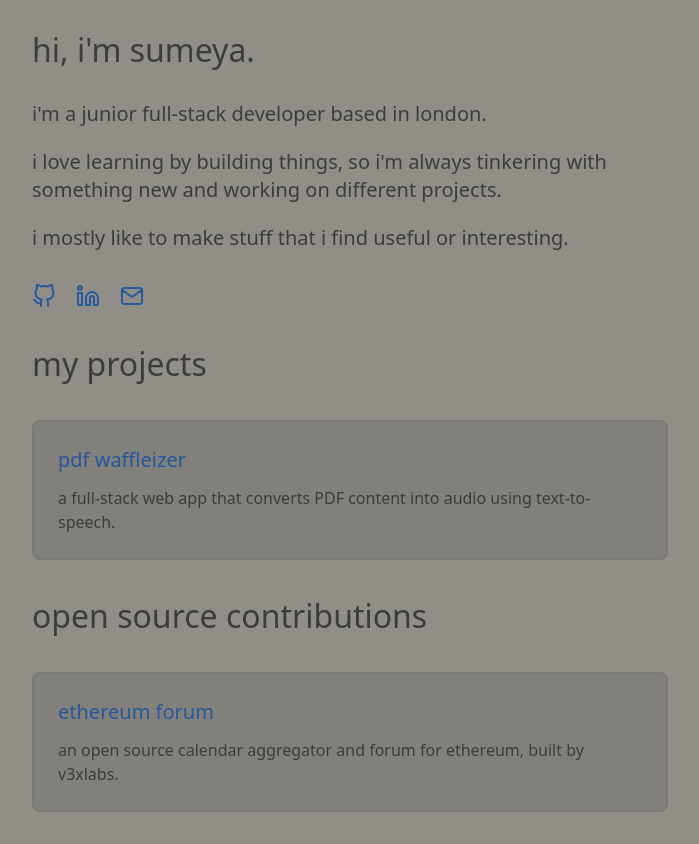
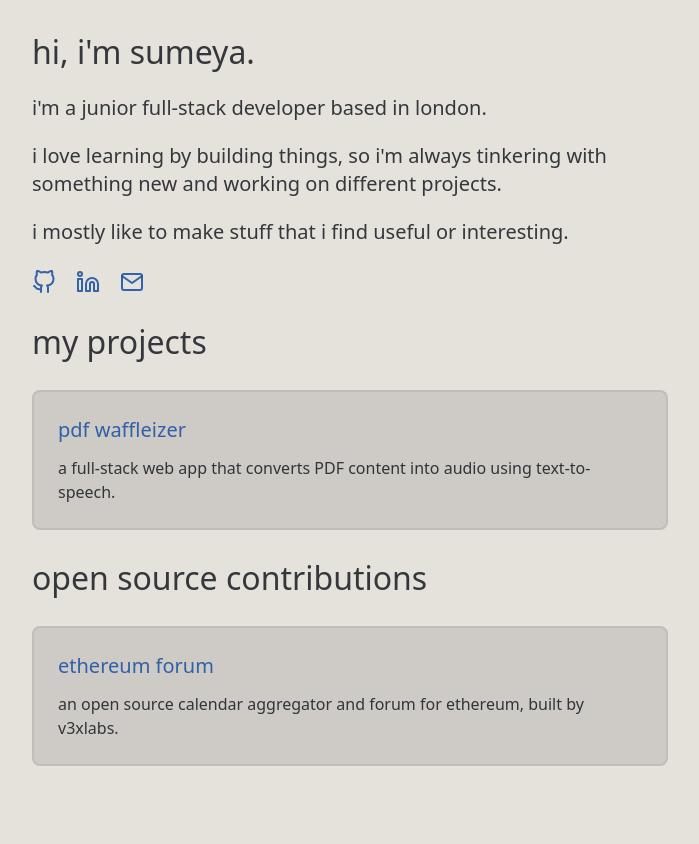
Before and after one commit to sumeyacodes/sumeya.dev, a React (Vite) app: page / in a window 1280 px wide. Shown: the whole page, without its empty margins (290-989 px from the left). After the commit the page ends 800 px from the top, so only its background shows below. Built offline with nearby package versions, Linux system fonts and the light colour scheme.

Commit message:
update css theme and project cards

```diff
--- a/src/App.tsx
+++ b/src/App.tsx
@@ -5,7 +5,7 @@ import { myProjects, openSourceProjects } from "./util/content";
 
 export default function App() {
   return (
-    <main className="space-y-8">
+    <main className="space-y-6">
       <h1 className="text-4xl">hi, i'm sumeya.</h1>
       <Bio />
       <SocialLinks />
--- a/src/components/project-cards.tsx
+++ b/src/components/project-cards.tsx
@@ -4,18 +4,15 @@ export function Cards({ projects }: { projects: Projects[] }) {
   return (
     <section className="w-full space-y-5">
       {projects.map((project, index) => (
-        <article
+        <a
           key={index}
-          className="backdrop-brightness-90 border-2 border-secondary/10 hover:border-accent/40 p-6 rounded-lg transition-all duration-200 group">
-          <a href={project.url} className="space-y-3">
-            <h3 className="text-xl text-accent transition-colors duration-200">
-              {project.title}
-            </h3>
-            <p className="text-primary transition-colors duration-200">
-              {project.description}
-            </p>
-          </a>
-        </article>
+          href={project.url}
+          className="block space-y-3 backdrop-brightness-90 border-2 border-secondary/10 hover:border-accent/30 p-6 rounded-lg transition-all duration-150 group">
+          <h3 className="text-xl text-accent transition-colors duration-200">
+            {project.title}
+          </h3>
+          <p>{project.description}</p>
+        </a>
       ))}
     </section>
   );
--- a/src/index.css
+++ b/src/index.css
@@ -1,8 +1,11 @@
 @import "tailwindcss";
 
 @theme {
-  --color-bg: light-dark(#918e88, #131517);
-  --color-primary: light-dark(#3b3d3d, rgba(255, 255, 255, 0.6));
+  --color-bg: light-dark(#e5e2dc, #131517);
+  --color-primary: light-dark(
+    rgba(29, 33, 40, 0.887),
+    rgba(255, 255, 255, 0.6)
+  );
   --color-secondary: light-dark(#2e3333be, #7c7979f8);
   --color-accent: #1a51a3e0;
   --font-family-sans: system-ui, Avenir, Helvetica, Arial, sans-serif;
```
